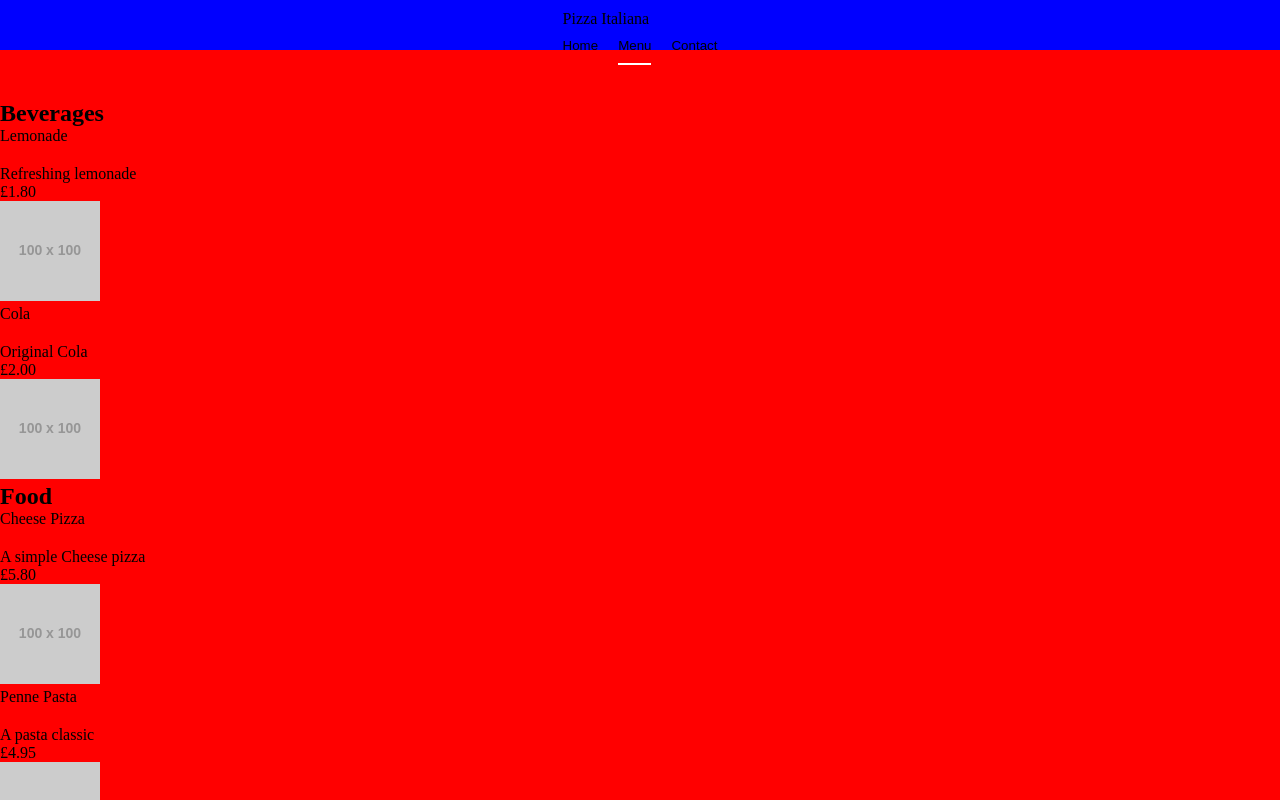
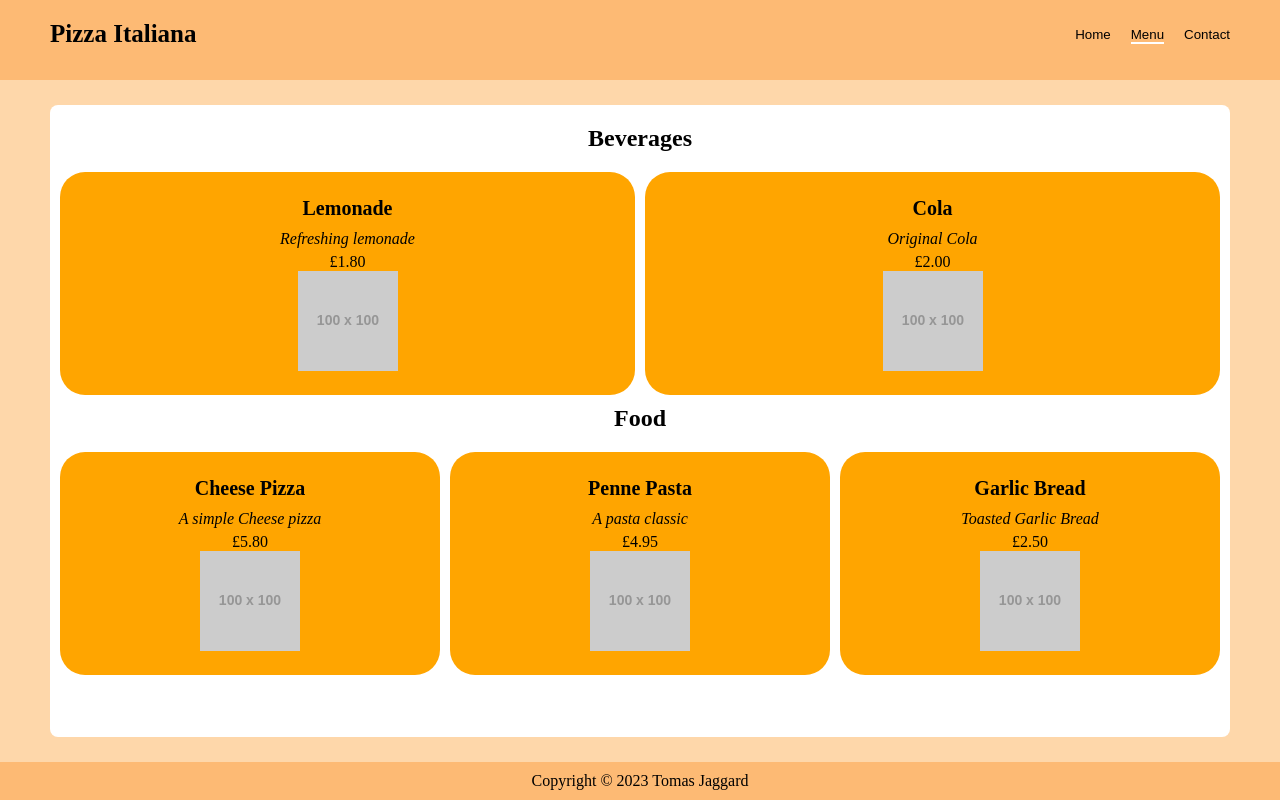
Before and after one commit to Tomasjaggard/odin-restaurant-page, a website built with webpack: page dist/index.html in a window 1280 px wide. Both pictures are taken after a click on the button "Menu". Shown: the top 800 px of the page. Built offline with nearby package versions, Linux system fonts and the light colour scheme; placeholder pictures from the web are drawn by us.

Commit message:
Add styling for new pages

```diff
--- a/src/style.css
+++ b/src/style.css
@@ -1,21 +1,40 @@
 *{
     padding: 0;
     margin: 0;
+    --primary-color: #fdba74;
+    --background-color: #fed7aa;
 }
 
 html{
-    background-color: red;
+    background-color: var(--background-color);
+}
+
+#content{
+    min-height: 100vh;
+    display: flex;
+    flex-direction: column;
 }
 
 header{
-    margin-bottom: 50px;
-    padding-top: 10px;
+    padding: 20px 0 20px 0;
+    min-height: 10vh;
+    box-sizing: border-box;
+    background-color: var(--primary-color);
+    height: 50px;
+}
+
+nav{
+    padding: 0 50px 0 50px;
     display: flex;
-    box-sizing: border-box;
-    flex-direction: column;
     align-items: center;
-    background-color: blue;
-    height: 50px;
+    justify-content: space-between;
+    text-align: center;
+    gap: 50px;
+}
+
+.logo{
+    font-size: 25px;
+    font-weight: bold;
 }
 
 nav ul{
@@ -28,11 +47,9 @@ nav ul li{
 }
 
 .nav-button{
+    position: relative;
     border: none;
     background: none;
-    padding-top: 10px;
-    padding-bottom: 10px;
-    margin-bottom: 10px;
     transition: transform 0.3s ease-in-out
 }
 
@@ -45,32 +62,120 @@ nav ul li{
     border-bottom: white 2px solid;
 }
 
-.main-page{
+.main{
+    flex-grow: 1;
+    display: flex;
+    flex-direction: column;
+}
+
+.main-card{
+    flex-grow: 1;
+    height: 1fr;
     margin: 0 auto;
-    padding: 20px;
-    margin: 50px 50px 0px 50px;
-    display: flex;
+    padding: 10px;
+    margin: 25px 50px 25px 50px;
+    display: block;
     background-color: white;
     border-radius: 8px;
-    flex-direction: column;
     align-items: center;
     justify-content: center;
     text-align: center;
 }
 
-.title{
-    padding-bottom: 20px;
+.main-page h2{
+    padding: 10px 0 10px 0;
 }
 
-h1{
-    padding-bottom: 5px;
+.main-page .tagline{
+    padding-bottom: 10px;
+}
+
+.main-page img{
+    width: 300px;
+    height: 200px;
+}
+
+h1,h2{
+    padding: 0px 0 20px 0;
+}
+
+h2{
+    padding-top: 10px;
 }
 
 .header img{
     padding-top: 20px;
 }
 
+.card-container{
+    display: grid;
+    grid-template-columns: repeat(auto-fit, minmax(300px,1fr));
+    grid-auto-rows: auto;
+    gap: 10px;
+}
+
+.card{
+    background-color: orange;
+    padding: 20px;
+    border-radius: 25px;
+}
+
+.card .title{
+    padding: 5px;
+    font-size: 20px;
+    font-weight: bold;
+}
+.card .sub-text{
+    font-style: italic;
+    padding: 5px;
+}
+
+.contact-container{
+    display: flex;
+}
+
+.contact-details, .contact-map{
+    flex:1;
+}
+
+.line-text{
+    padding-bottom: 20px;
+    display: flex;
+    gap: 10px;
+}
+
+#contactForm{
+    display: flex;
+    flex-direction: column;
+    align-items: flex-start;
+}
+
+#contactForm label{
+    padding: 10px 0 10px 0;
+}
+
+#contactForm input, #contactForm textarea{
+    width: 50%;
+}
+
+#contactForm input{
+    width: 50%;
+    height: 20px;
+}
+
+#contactForm textarea{
+    width: 75%;
+    height: 100px;
+    resize: none;
+}
+
+.contact-map{
+    height: 350px;
+}
+
 footer{
+    background-color: var(--primary-color);
+    padding: 10px 0 10px 0;
     display: flex;
     align-items: center;
     justify-content: center;
```
